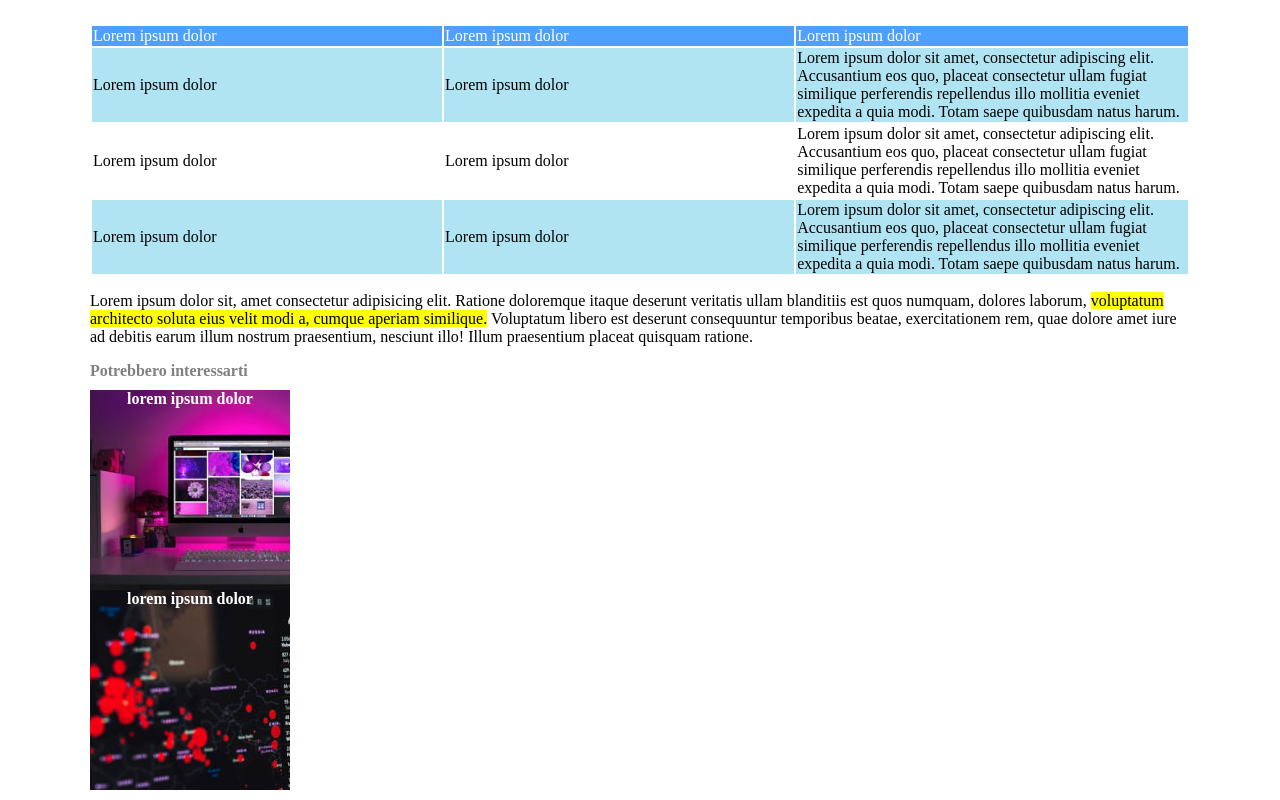
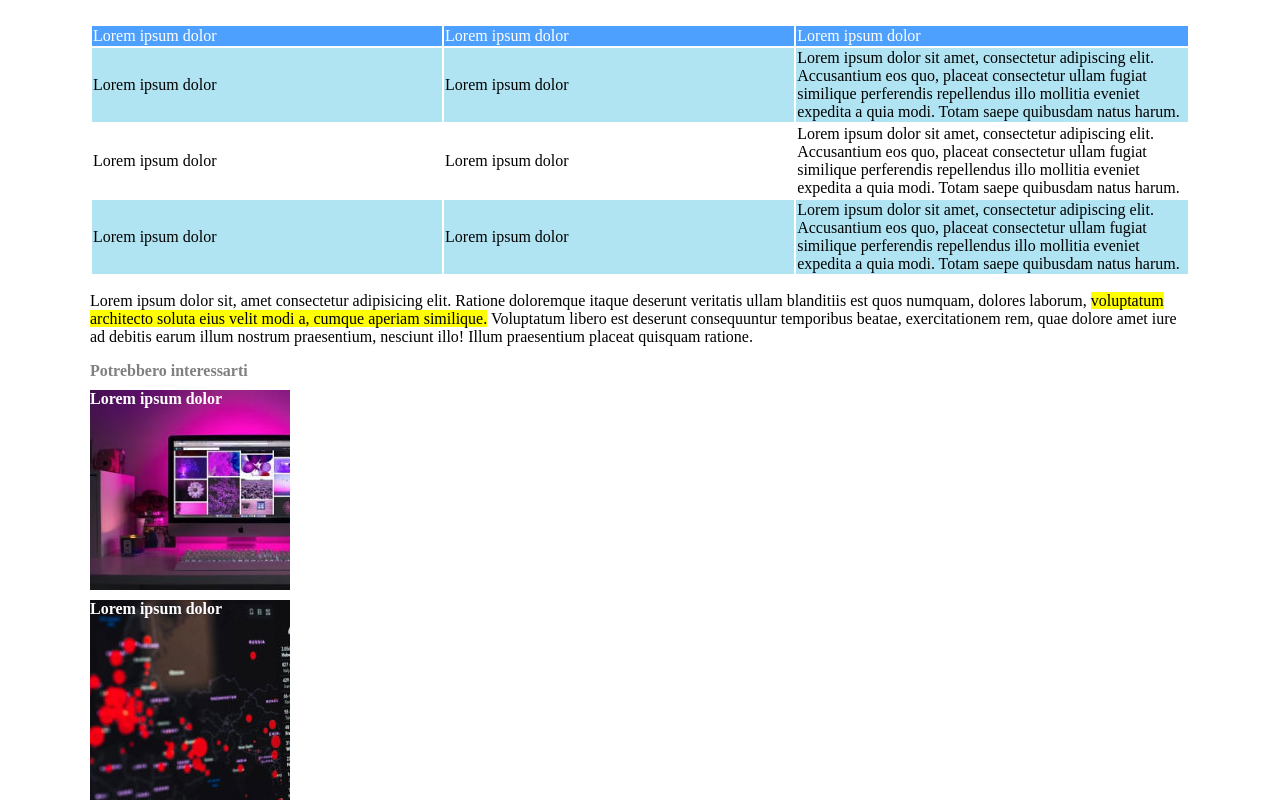
Before and after one commit to calogerosorce/html-css-booleaner, a plain HTML site: page index.html in a window 1280 px wide. Shown: the part 1165-1965 px from the top of the page. Drawn offline with Linux system fonts and the light colour scheme.

Commit message:
add margin monitor and graphics

```diff
--- a/assets/css/style.css
+++ b/assets/css/style.css
@@ -65,15 +65,14 @@ thead {
 
 #monitor {
     background-image: url(./../../img/monitor.jpg);
-    text-align: center;
     color: white;
     height: 200px;
     width: 200px;
+    margin-bottom: 10px;
 }
 
 #grafico {
     background-image: url(./../../img/graph.jpg);
-    text-align: center;
     color: white;
     height: 200px;
     width: 200px;
@@ -85,6 +84,6 @@ thead {
 }
 
 td {
-    margin left: 0;
     width: 1%;
+    margin-left: 0;
 }
--- a/index.html
+++ b/index.html
@@ -92,9 +92,9 @@
       <strong>Potrebbero interessarti</strong>
     </div>
 
-    <div id="monitor"><strong>lorem ipsum dolor</strong></div>
+    <div id="monitor"><strong>Lorem ipsum dolor</strong></div>
 
-    <div id="grafico"><strong>lorem ipsum dolor</strong></div>
+    <div id="grafico"><strong>Lorem ipsum dolor</strong></div>
 
     </main>
 
```
